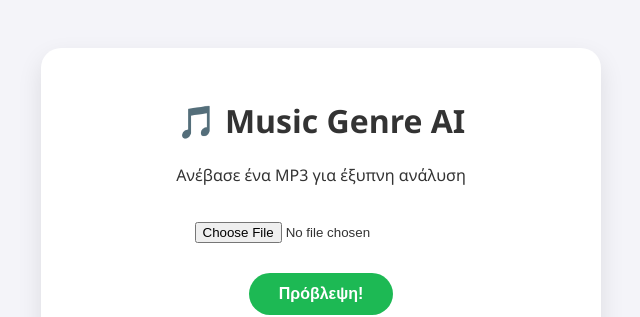
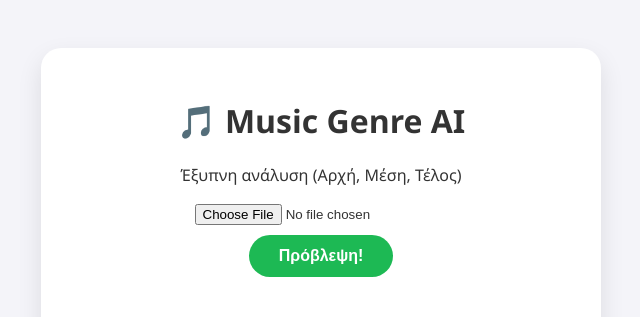
Before and after one commit to Panos997/Music-Genre-Classifier, a Flask app: page / in a window 1280 px wide. Shown: the top 317 px of the page, without its empty margins (319-959 px from the left). Run offline with Flask 3, Linux system fonts and the light colour scheme; parts of the project's set-up code (start-up, migrations or seed data) failed here and were passed over.

Commit message:
Update index.html

```diff
--- a/templates/index.html
+++ b/templates/index.html
@@ -8,11 +8,10 @@
         body { font-family: 'Segoe UI', sans-serif; text-align: center; padding: 40px; background: #f4f4f9; color: #333; }
         .container { background: white; padding: 30px; border-radius: 20px; display: inline-block; box-shadow: 0 10px 25px rgba(0,0,0,0.1); width: 100%; max-width: 500px; }
         #progressContainer { width: 100%; background: #eee; border-radius: 10px; margin: 20px 0; display: none; overflow: hidden; }
-        #progressBar { width: 0%; height: 25px; background: #1db954; color: white; line-height: 25px; font-weight: bold; transition: width 0.3s; }
+        #progressBar { width: 0%; height: 25px; background: #1db954; color: white; line-height: 25px; font-weight: bold; transition: background-color 0.4s; }
         .result-text { margin-top: 20px; font-size: 1.1em; }
         button { background: #1db954; color: white; border: none; padding: 12px 30px; border-radius: 25px; cursor: pointer; font-size: 16px; font-weight: bold; margin-top: 10px; }
         button:hover { background: #1ed760; }
-        input[type="file"] { margin: 20px 0; }
         canvas { margin-top: 20px; }
     </style>
 </head>
@@ -20,14 +19,14 @@
 
     <div class="container">
         <h1>🎵 Music Genre AI</h1>
-        <p>Ανέβασε ένα MP3 για έξυπνη ανάλυση</p>
+        <p>Έξυπνη ανάλυση (Αρχή, Μέση, Τέλος)</p>
 
         <input type="file" id="audioFile" accept="audio/*">
         <br>
         <button onclick="processAndUpload()">Πρόβλεψη!</button>
 
         <div id="progressContainer">
-            <div id="progressBar">0%</div>
+            <div id="progressBar">Προετοιμασία...</div>
         </div>
 
         <div id="results" class="result-text"></div>
@@ -45,41 +44,50 @@
 
             if (!fileInput.files[0]) return alert("Παρακαλώ επίλεξε ένα αρχείο!");
 
-            const file = fileInput.files[0];
             progContainer.style.display = "block";
-            progBar.style.width = "0%";
-            progBar.style.backgroundColor = "#1db954";
+            progBar.style.width = "100%"; // Για την προετοιμασία
+            progBar.style.backgroundColor = "#555";
             progBar.innerHTML = "Επεξεργασία δείγματος...";
 
             try {
-                // 1. ΔΕΙΓΜΑΤΟΛΗΨΙΑ (10s αρχή, 10s μέση, 10s τέλος)
-                const trimmedBlob = await createSmartSample(file);
-
+                const trimmedBlob = await createSmartSample(fileInput.files[0]);
                 const formData = new FormData();
                 formData.append('file', trimmedBlob, "sample.wav");
 
-                // 2. XMLHttpRequest ΓΙΑ ΠΡΑΓΜΑΤΙΚΟ PROGRESS
                 const xhr = new XMLHttpRequest();
 
+                // 1. ΦΑΣΗ UPLOAD
                 xhr.upload.onprogress = (e) => {
                     if (e.lengthComputable) {
                         const percent = Math.round((e.loaded / e.total) * 100);
                         progBar.style.width = percent + "%";
-                        progBar.innerHTML = "Upload: " + percent + "%";
+                        progBar.style.backgroundColor = "#1db954";
+                        progBar.innerHTML = "Uploading: " + percent + "%";
                     }
                 };
 
+                // 2. ΜΟΛΙΣ ΤΕΛΕΙΩΣΕΙ ΤΟ UPLOAD ΑΛΛΑ ΠΡΙΝ ΤΗΝ ΑΠΑΝΤΗΣΗ
+                xhr.upload.onload = () => {
+                    progBar.style.width = "100%";
+                    progBar.style.backgroundColor = "#ffa500"; // Πορτοκαλί
+                    progBar.innerHTML = "AI: Ερμηνεία τραγουδιού...";
+                };
+
+                // 3. ΟΤΑΝ ΕΡΘΟΥΝ ΤΑ ΑΠΟΤΕΛΕΣΜΑΤΑ
                 xhr.onload = () => {
                     if (xhr.status === 200) {
-                        progBar.style.backgroundColor = "#ffa500";
-                        progBar.innerHTML = "Το AI αναλύει...";
                         const data = JSON.parse(xhr.responseText);
+
+                        // Πρώτα εμφανίζουμε τα δεδομένα
                         renderChart(data);
                         showResults(data);
+
+                        // Μετά αλλάζουμε την μπάρα σε "Ολοκληρώθηκε"
+                        progBar.style.backgroundColor = "#1db954"; // Πράσινο πάλι
                         progBar.innerHTML = "Ολοκληρώθηκε!";
-                        progBar.style.backgroundColor = "#1db954";
                     } else {
-                        alert("Σφάλμα στον server.");
+                        progBar.style.backgroundColor = "red";
+                        progBar.innerHTML = "Σφάλμα AI";
                     }
                 };
 
@@ -88,7 +96,8 @@
 
             } catch (err) {
                 console.error(err);
-                alert("Σφάλμα κατά την επεξεργασία του ήχου.");
+                progBar.style.backgroundColor = "red";
+                progBar.innerHTML = "Σφάλμα αρχείου";
             }
         }
 
@@ -96,62 +105,43 @@
             const audioCtx = new (window.AudioContext || window.webkitAudioContext)();
             const arrayBuffer = await file.arrayBuffer();
             const audioBuffer = await audioCtx.decodeAudioData(arrayBuffer);
-
             const sampleSecs = 10;
             const rate = audioBuffer.sampleRate;
+            const chunkLen = sampleSecs * rate;
             const totalLen = audioBuffer.length;
-            const chunkLen = sampleSecs * rate;
 
-            // Σημεία κοπής: Αρχή, Μέση, Τέλος
             const startPos = 0;
             const midPos = Math.max(0, Math.floor(totalLen / 2) - Math.floor(chunkLen / 2));
             const endPos = Math.max(0, totalLen - chunkLen);
 
-            // Δημιουργία νέου buffer 30 δευτερολέπτων
             const newBuffer = audioCtx.createBuffer(audioBuffer.numberOfChannels, chunkLen * 3, rate);
-
             for (let channel = 0; channel < audioBuffer.numberOfChannels; channel++) {
                 const oldData = audioBuffer.getChannelData(channel);
                 const newData = newBuffer.getChannelData(channel);
-
-                // Αντιγραφή τμημάτων
                 newData.set(oldData.slice(startPos, startPos + chunkLen), 0);
                 newData.set(oldData.slice(midPos, midPos + chunkLen), chunkLen);
                 newData.set(oldData.slice(endPos, endPos + chunkLen), chunkLen * 2);
             }
-
             return bufferToWav(newBuffer);
         }
 
-        // Βοηθητική συνάρτηση μετατροπής Buffer σε WAV (Blob)
         function bufferToWav(abuffer) {
-            let numOfChan = abuffer.numberOfChannels,
-                length = abuffer.length * numOfChan * 2 + 44,
-                buffer = new ArrayBuffer(length),
-                view = new DataView(buffer),
+            let numOfChan = abuffer.numberOfChannels, length = abuffer.length * numOfChan * 2 + 44,
+                buffer = new ArrayBuffer(length), view = new DataView(buffer),
                 channels = [], i, sample, offset = 0, pos = 0;
-
             function setUint16(data) { view.setUint16(pos, data, true); pos += 2; }
             function setUint32(data) { view.setUint32(pos, data, true); pos += 4; }
-
-            setUint32(0x46464952); // "RIFF"
-            setUint32(length - 8);
-            setUint32(0x45564157); // "WAVE"
-            setUint32(0x20746d66); // "fmt "
-            setUint32(16); setUint16(1); setUint16(numOfChan);
+            setUint32(0x46464952); setUint32(length - 8); setUint32(0x45564157);
+            setUint32(0x20746d66); setUint32(16); setUint16(1); setUint16(numOfChan);
             setUint32(abuffer.sampleRate); setUint32(abuffer.sampleRate * 2 * numOfChan);
-            setUint16(numOfChan * 2); setUint16(16);
-            setUint32(0x61746164); // "data"
+            setUint16(numOfChan * 2); setUint16(16); setUint32(0x61746164);
             setUint32(length - pos - 4);
-
             for(i=0; i<abuffer.numberOfChannels; i++) channels.push(abuffer.getChannelData(i));
-
             while(pos < length) {
                 for(i=0; i<numOfChan; i++) {
                     sample = Math.max(-1, Math.min(1, channels[i][offset]));
                     sample = (sample < 0 ? sample * 0x8000 : sample * 0x7FFF);
-                    view.setInt16(pos, sample, true);
-                    pos += 2;
+                    view.setInt16(pos, sample, true); pos += 2;
                 }
                 offset++;
             }
@@ -178,13 +168,7 @@
                         borderWidth: 2
                     }]
                 },
-                options: {
-                    responsive: true,
-                    plugins: {
-                        legend: { position: 'bottom' },
-                        tooltip: { enabled: true }
-                    }
-                }
+                options: { responsive: true, plugins: { legend: { position: 'bottom' } } }
             });
         }
     </script>
```
